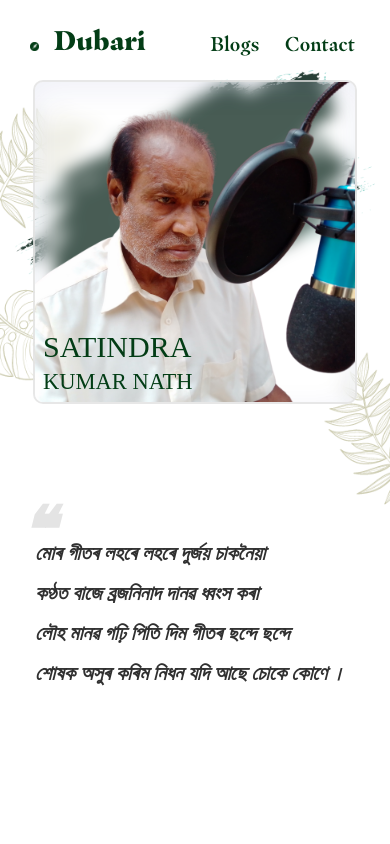
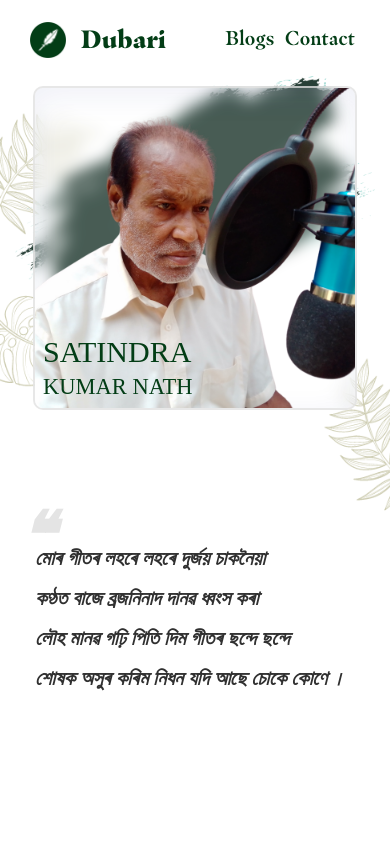
Before and after one commit to dinezh256/dubari, a Next.js app: page / in a window 390 px wide. Shown: the top 844 px of the page. Built offline with nearby package versions, Linux system fonts and the light colour scheme; a web font is replaced by a local one.

Commit message:
Update globals.scss

```diff
--- a/styles/globals.scss
+++ b/styles/globals.scss
@@ -142,12 +142,12 @@ $Kokila: "Kokila";
   justify-content: space-between;
   align-items: center;
   width: 100%;
+
   li {
     color: Black;
     font-family: $MasqualeroDemiBold;
     font-size: 20px;
     list-style: none;
-    margin-top: 18px;
     user-select: none;
   }
 }
@@ -155,7 +155,9 @@ $Kokila: "Kokila";
 .navTitleIcon {
   margin-left: -10px !important;
   cursor: pointer;
-  max-width: 48px !important;
+  margin-top: 12px;
+  max-width: 48px;
+  min-width: 48px;
 }
 
 .navTitle {
@@ -164,7 +166,7 @@ $Kokila: "Kokila";
     font-family: $MasqualeroBlack !important;
     color: $DarkGreen;
   }
-  margin-top: 8px !important;
+  margin-top: 2px !important;
   margin-left: 15px;
   cursor: pointer;
 }
@@ -525,11 +527,18 @@ $Kokila: "Kokila";
 }
 
 @media only screen and (max-width: 500px) {
+  .navTitleIcon {
+    max-width: 36px;
+    min-width: 36px;
+  }
   .navTitle {
-    margin-top: 10px !important;
     span {
-      font-size: 27px !important;
+      font-size: 25px !important;
     }
+  }
+
+  .navListItems {
+    margin-left: 10px;
   }
 
   .blogIcon {
@@ -638,7 +647,7 @@ $Kokila: "Kokila";
   }
 }
 
-@media only screen and (max-width: 768px) and (min-width: 430px) {
+@media only screen and (max-width: 768px) and (min-width: 500px) {
   .clientImage,
   .innerText {
     width: 85%;
```
